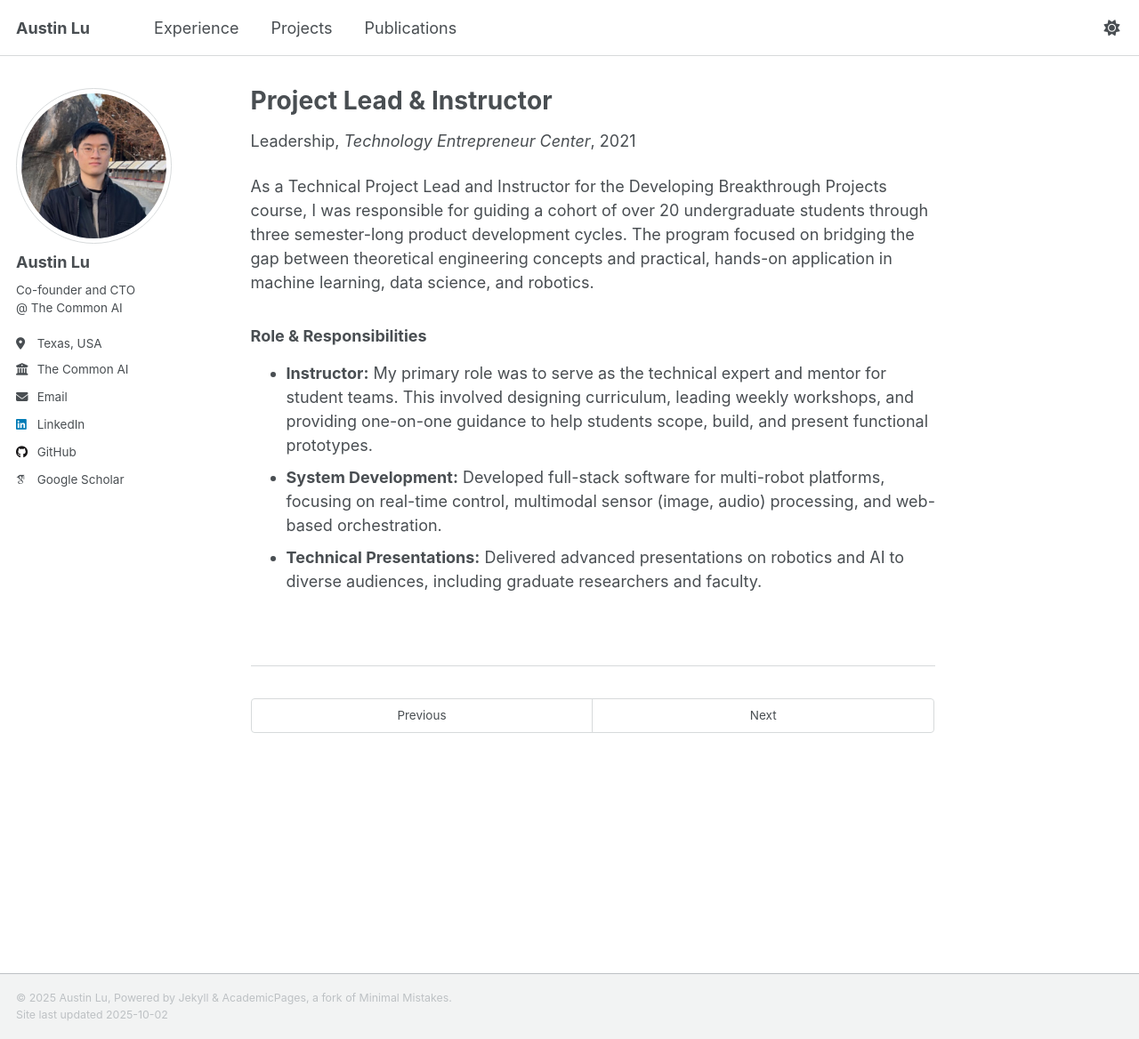
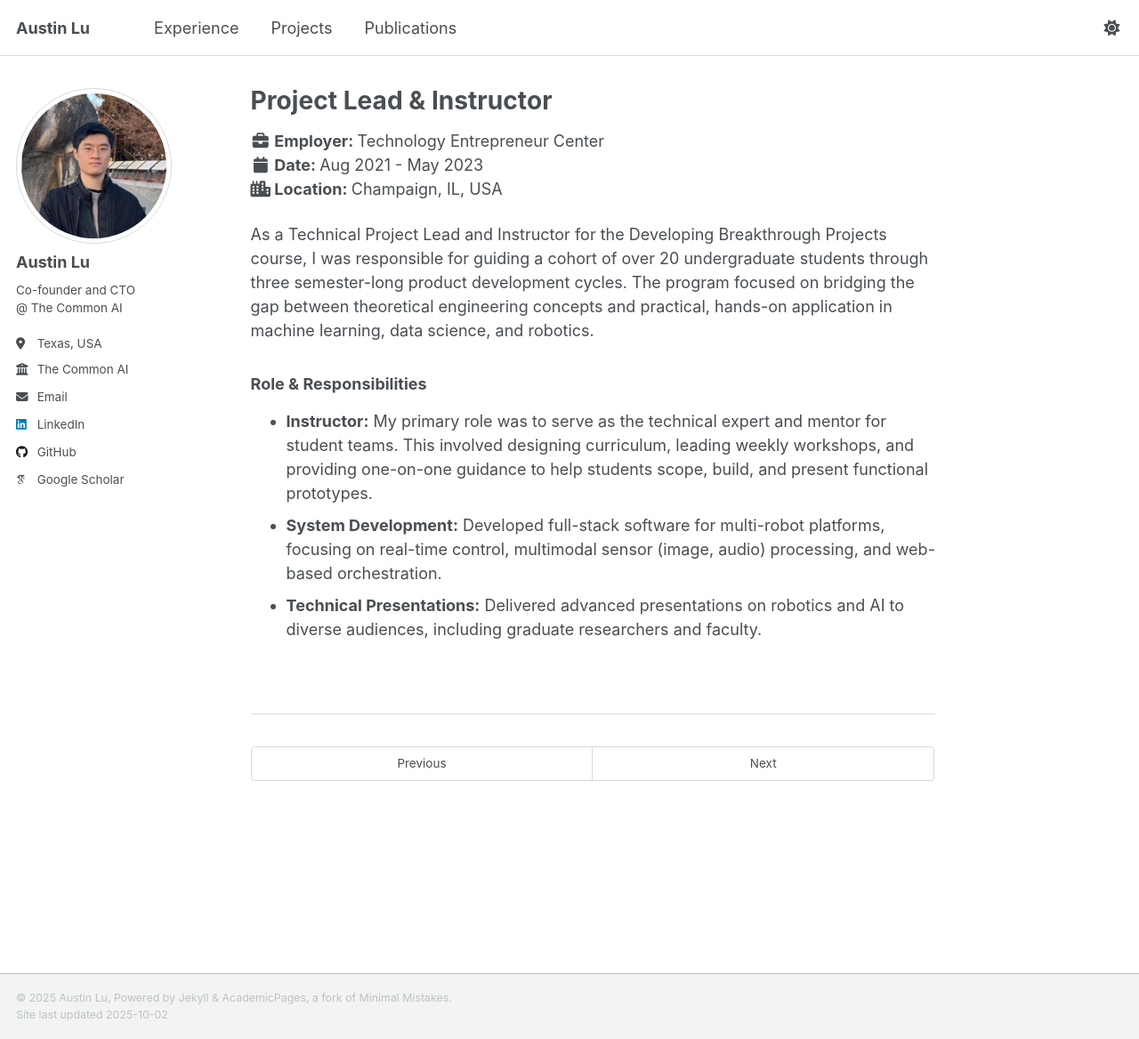
Before and after one commit to au79755/au79755.github.io, a Jekyll site: the page built from _experience/2021-teaching-tec.md, in a window 1280 px wide and 1168 px high. Shown: the whole window at 89% size. Built offline with Jekyll 4.4.1, drawn with Linux system fonts in a browser that asks for light colours; some web fonts are replaced; a script that is not in the unit is left out.

Commit message:
Unify icon based metadata

```diff
--- a/_layouts/single.html
+++ b/_layouts/single.html
@@ -35,12 +35,42 @@ layout: default
         {% endif %}
 
         {% if page.collection == 'experience' %}
-          <p> {{ page.type }}, <i>{{ page.venue }}</i>, {{ page.date | default: "1900-01-01" | date: "%Y" }} </p>
-        {% elsif page.venue and page.date %}
-          <p>Published by <i>{{ page.venue }}</i>, {{ page.date | default: "1900-01-01" | date: "%Y" }} </p>
+        <!-- <p> <i>{{ page.venue }} ({{ page.type }})</i>, {{ page.date | default: "2019-01-01" | date: "%b %Y" }} - {{ page.edate | default: "Current" | date: "%b %Y" }} </p>   -->
+          <p class="page__date">
+            <strong><i class="fa fa-fw fa-briefcase" aria-hidden="true"></i> Employer: </strong>
+              {{ page.venue }}
+            <br/>
+            <strong><i class="fa fa-fw fa-calendar" aria-hidden="true"></i> Date: </strong>
+              {{ page.date | default: "2019-01-01" | date: "%b %Y" }} - {{ page.edate | default: "Current" | date: "%b %Y" }}
+            <br/>
+            <strong><i class="fa fa-fw fa-city" aria-hidden="true"></i> Location: </strong> {{ page.location }}
+          </p>
+        <!-- <p> <i>{{ page.venue }} ({{ page.type }})</i>, {{ page.date | default: "2019-01-01" | date: "%Y" }} - {{ page.edate | default: "Current" | edate: "%Y" }} </p> -->
+        {% elsif page.collection == 'publications' %}
+          <!-- <p>Published by <i>{{ page.venue }}</i>, {{ page.date | default: "1900-01-01" | date: "%Y" }} </p> -->
+          <p class="page__date">
+            <strong><i class="fa fa-fw fa-calendar" aria-hidden="true"></i> Published: </strong>
+            {{ page.date | default: "1900-01-01" | date: "%b %Y" }}
+            <br/>
+            <strong><i class="fa fa-fw fa-landmark" aria-hidden="true"></i> Venue: </strong>
+            {{ page.venue }}
+          </p>
+        {% elsif page.collection == 'projects' %}
+          <p class="page__date">
+            <strong><i class="fa fa-fw fa-paper-plane" aria-hidden="true"></i> Completed: </strong>
+            <time datetime="{{ page.date | default: "1900-01-01" | date_to_xmlschema }}">
+              {{ page.date | default: "1900-01-01" | date: "%b %Y" }}
+            </time>
+          </p>
         {% elsif page.date %}
-          <p class="page__date"><strong><i class="fa fa-fw fa-calendar" aria-hidden="true"></i> {{ site.data.ui-text[site.locale].date_label | default: "Published:" }}</strong> <time datetime="{{ page.date | date_to_xmlschema }}">{{ page.date | default: "1900-01-01" | date: "%B %d, %Y" }}</time></p>
-        {% endif %}
+          <p class="page__date">
+            <strong><i class="fa fa-fw fa-calendar" aria-hidden="true"></i>
+              {{ site.data.ui-text[site.locale].date_label | default: "Published:" }}
+            </strong>
+            <time datetime="{{ page.date | default: "1900-01-01" | date_to_xmlschema }}">
+              {{ page.date | default: "1900-01-01" | date: "%B %d, %Y" }}
+            </time></p>
+         {% endif %}
         </header>
       {% endunless %}
 
```
